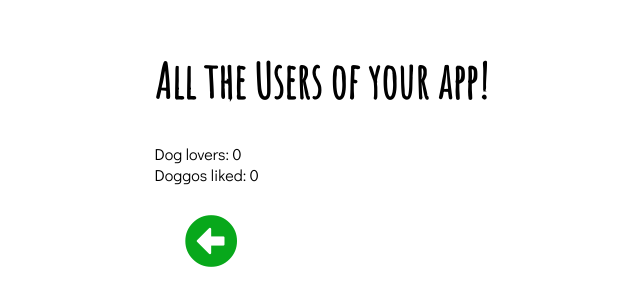
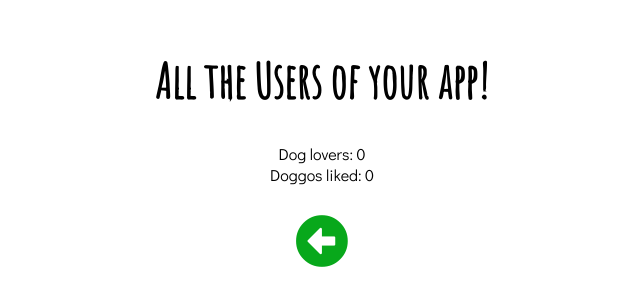
Before and after one commit to Nokeed24/week4-project, a React (Create React App) app in the folder frontend/: page /DashBoard in a window 1280 px wide. Shown: the part 226-532 px from the top of the page, without its empty margins (318-958 px from the left). Built offline with nearby package versions, Linux system fonts and the light colour scheme; the HTML template or start-up script is replaced by a standard one.

Commit message:
reverted back to how it should be

```diff
--- a/frontend/src/components/DashBoardPage.js
+++ b/frontend/src/components/DashBoardPage.js
@@ -11,23 +11,26 @@ class DashBoardPage extends PureComponent {
     const totalLikes = allbreeds.length
     console.log(this.props, 'PROPSPSSS')
 	  return (
-      <div>
+      <div className='dashboard'>
+
         <h1>All the Users of your app!</h1>
-
 
         <div className="totalusers">
           <span className="usersTotal">Dog lovers: {numberOfUsers}</span>
         </div>
+
         <div className="totallikes">
           <span className="likesTotal">Doggos liked: {totalLikes}</span>
         </div>
+
         <div className='matches-div'>
 	      <Link to='/main'>
             <button className="like go-back" onClick={this.props.onClick}>
               <i className="fas fa-arrow-alt-circle-left fa-4x"></i>
             </button>
           </Link>
-	      </div>
+	     </div>
+
       </div>
 
 	  )
--- a/frontend/src/styles/SignupPage.css
+++ b/frontend/src/styles/SignupPage.css
@@ -4,7 +4,7 @@ h1 {
     margin-top: 0;
 }
 
-.signup-div {
+.signup-div, .dashboard {
     display: flex;
     flex-direction: column;
     justify-content: center;
```
